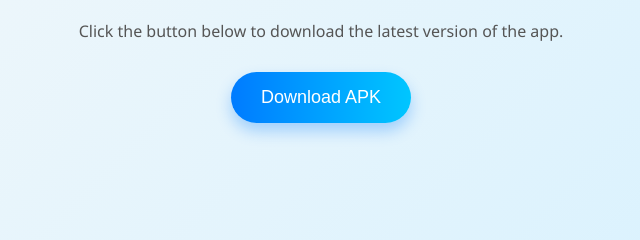
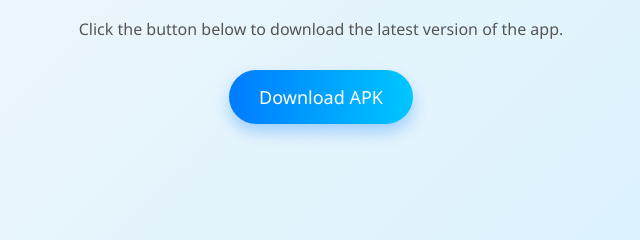
Before and after one commit to elhanking1/BiteNFitNew, a plain HTML site: page index.html in a window 1280 px wide. Shown: the part 374-614 px from the top of the page, 319-959 px from the left. Drawn offline with Linux system fonts and the light colour scheme.

Commit message:
Update index.html

```diff
--- a/index.html
+++ b/index.html
@@ -1,4 +1,3 @@
-
 <!DOCTYPE html>
 <html lang="en">
 <head>
@@ -35,6 +34,8 @@
       cursor: pointer;
       transition: transform 0.3s ease, box-shadow 0.3s ease;
       box-shadow: 0 8px 15px rgba(0,123,255,0.3);
+      text-decoration: none;
+      display: inline-block;
     }
     .download-button:hover {
       transform: translateY(-3px);
@@ -45,8 +46,11 @@
 <body>
   <h1>Download BiteNFit</h1>
   <p>Click the button below to download the latest version of the app.</p>
-  <a href="https://github.com/elhanking1/BiteNFit/releases/download/v2.0/BiteNFit.apk" download>
-    <button class="download-button">Download APK</button>
+  <a
+    href="https://github.com/elhanking1/BiteNFitNew/releases/download/v2.0/BiteNFit.apk"
+    class="download-button"
+    download>
+    Download APK
   </a>
 </body>
 </html>
```
